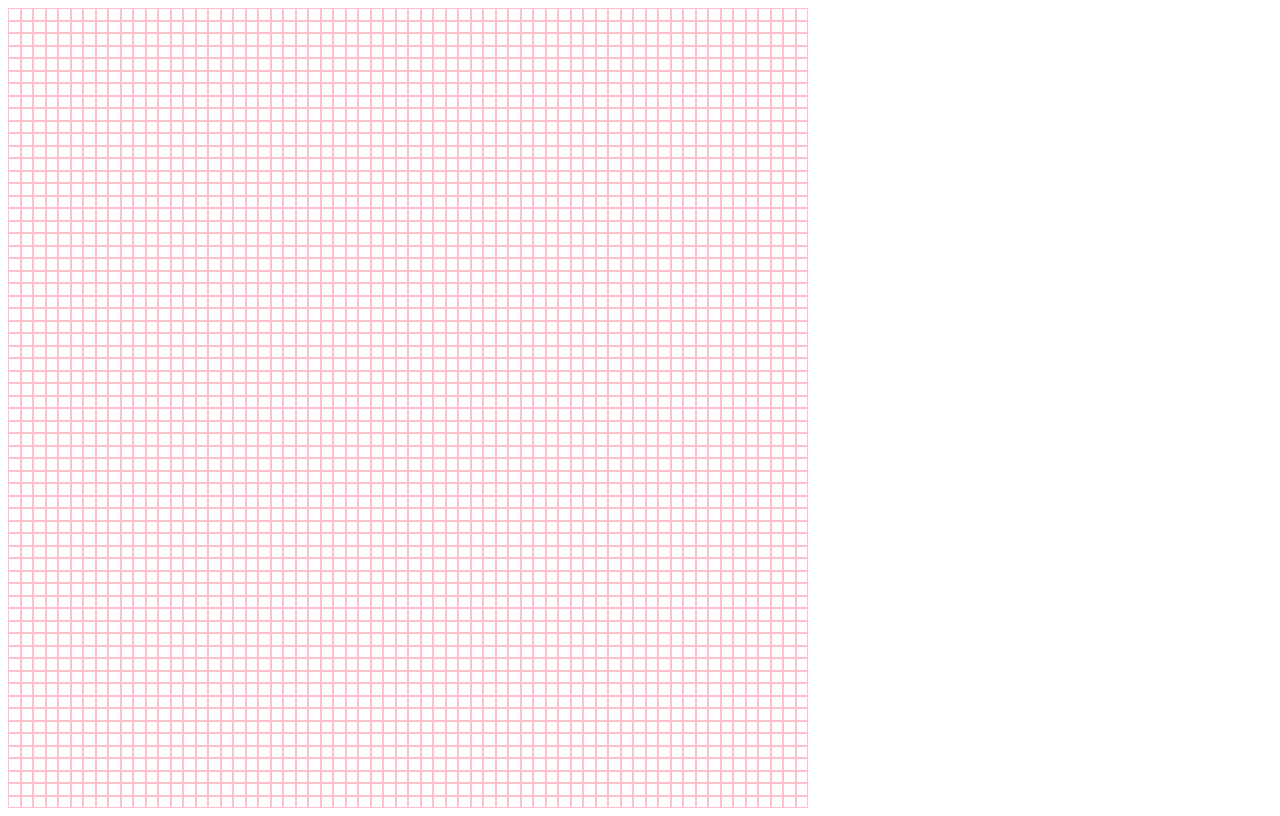
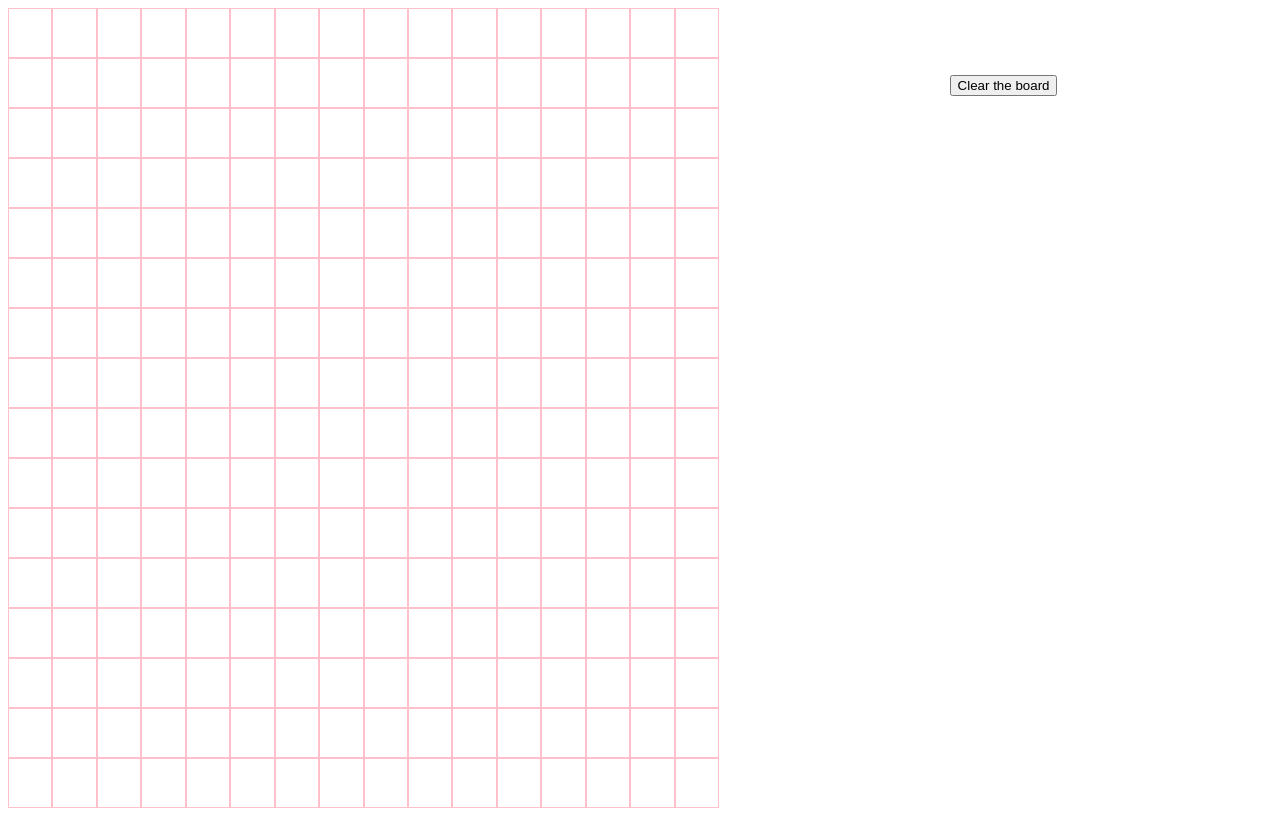
Before and after one commit to Tropienet/etch-sketch, a plain HTML site: page index.html in a window 1280 px wide. Drawn offline with Linux system fonts and the light colour scheme.

Commit message:
Added a clear board function

```diff
--- a/index.html
+++ b/index.html
@@ -9,8 +9,12 @@
     <title>Etch-a-sketch</title>
 </head>
 <body>
-
-    <div id="container">
+    <div id="site-container">
+        <div id="container">
+        </div>
+        <div id="menu">
+            <button id="clear">Clear the board</button>
+        </div>
     </div>
 </body>
 </html>
--- a/script.js
+++ b/script.js
@@ -1,11 +1,18 @@
+let color = "black";
+let gridSize = 16;
+
 
 
 function createStartingGrid () {
 
     const container = document.querySelector("#container");
+    const clearButton = document.querySelector("#clear");
 
-    for( let i = 0; i < 64; i++ ) {
-        for( let j = 0; j < 64; j++ ) {
+    container.style.gridTemplateRows = `repeat(${gridSize},1fr)`;
+    container.style.gridTemplateColumns = `repeat(${gridSize},1fr)`;
+
+    for( let i = 0; i < gridSize; i++ ) {
+        for( let j = 0; j < gridSize; j++ ) {
 
         const square = document.createElement( "div" );
 
@@ -18,16 +25,39 @@ function createStartingGrid () {
         }
     }
 
+    clearButton.addEventListener("click", () => {
+
+        clearTheBoard( container );
+
+    })
+
 }
 
 function addHoverEffect ( square ) {
 
-    square.addEventListener("mouseover", () => {
+    square.addEventListener("mouseover", ()  => {
 
-        square.style.backgroundColor = "black";
+        square.style.backgroundColor = color;
 
     });
 
 }
 
+
+function clearTheBoard( gridContainer ) {
+
+    const squares = document.querySelectorAll(".square");
+
+    for(const square of squares) {
+        square.parentNode.removeChild(square);
+    }
+
+    createStartingGrid();
+
+}
+
+
+
+
+
 createStartingGrid();
--- a/styles/style.css
+++ b/styles/style.css
@@ -9,12 +9,23 @@ body {
     height: 100vh;
 }
 
+#site-container {
+    display: flex;
+}
 
+#menu {
+    display: flex;
+    flex-direction: column;
+    width: 50%;
+}
+
+#clear {
+    align-self: center;
+    margin: 5em 0;
+}
 
 #container {
     display: grid;
-    grid-template-columns: repeat(64, 1fr);
-    grid-template-rows: repeat(64, 1fr);
     width: 800px;
     height: 800px;
 }
```
